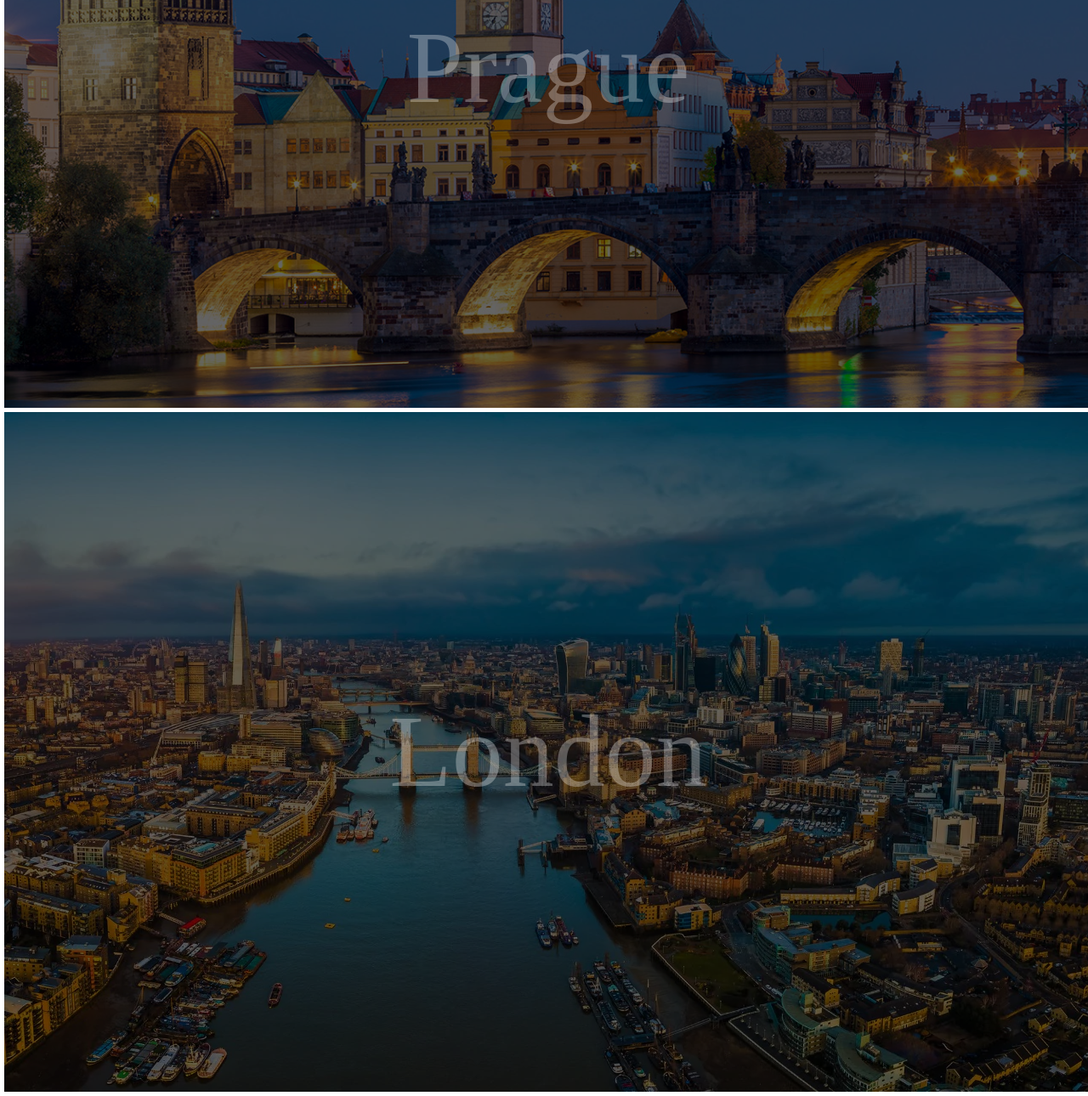
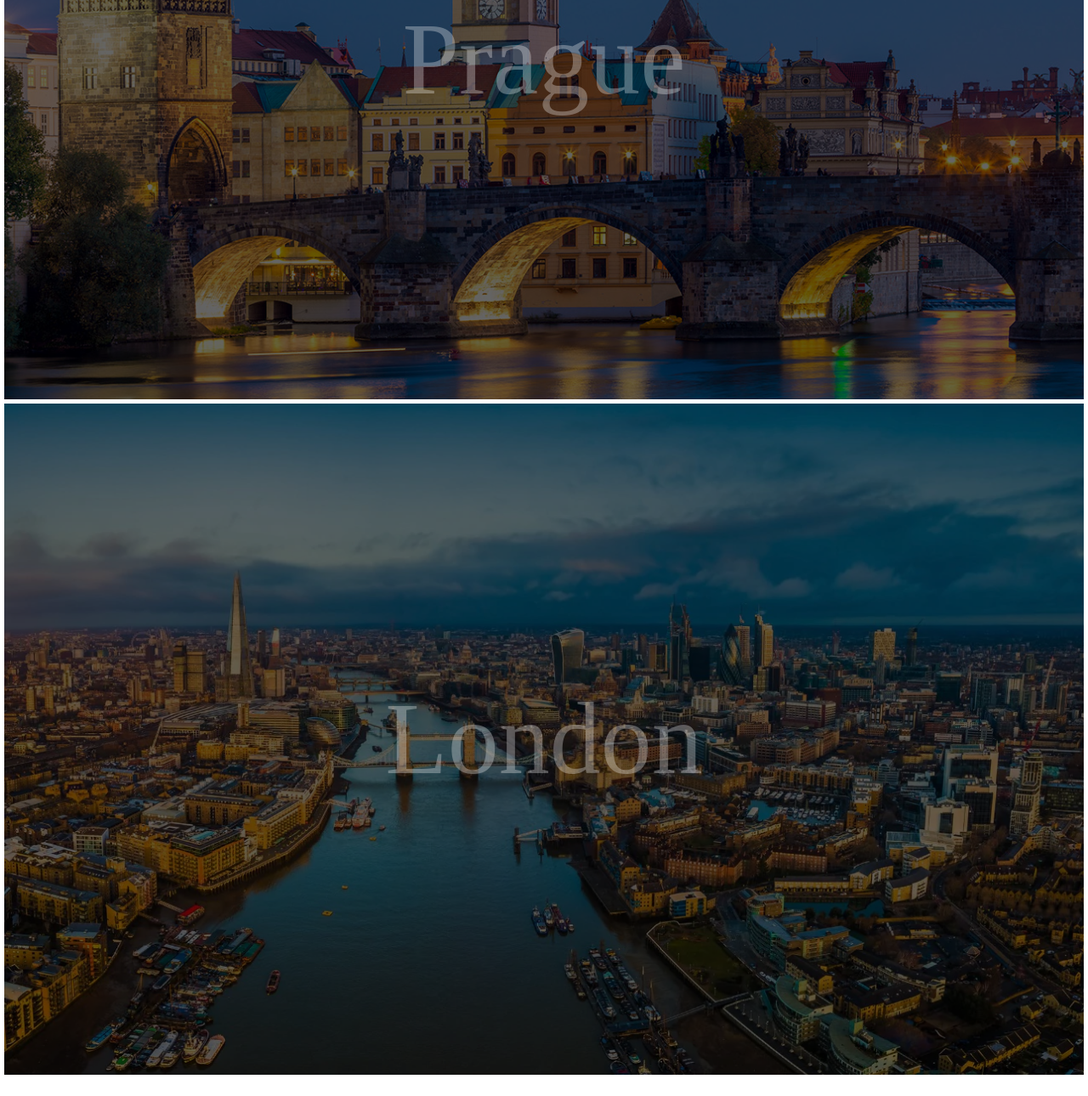
Before and after one commit to p-suero/htmlcss-airbnb, a plain HTML site: page index.html in a window 1280 px wide. Shown: the part 1130-2420 px from the top of the page at 85% size. Drawn offline with Linux system fonts and the light colour scheme.

Commit message:
Ottimizzate grandezze

```diff
--- a/style.css
+++ b/style.css
@@ -9,25 +9,27 @@
 #roma-background {
     background: url(img/rome.jpg);
     background-size: cover;
-    width: 100vw;
+    width: 100%;
     height: 100vh;
-    margin: 5px;
+    border: 5px solid white;
 }
 
 #prague-background {
     background: url(img/prague.jpg);
     background-size: cover;
-    width: 100vw;
+    width: 100%;
     height: 100vh;
-    margin: 5px;
+    border-left: 5px solid white;
+    border-right: 5px solid white;
 }
 
 #london-background {
     background: url(img/london.webp);
     background-size: cover;
-    width: 100vw;
+    width: 100%;
     height: 100vh;
-    margin: 5px;
+    border: 5px solid white;
+
 }
 
 .opacity {
```
